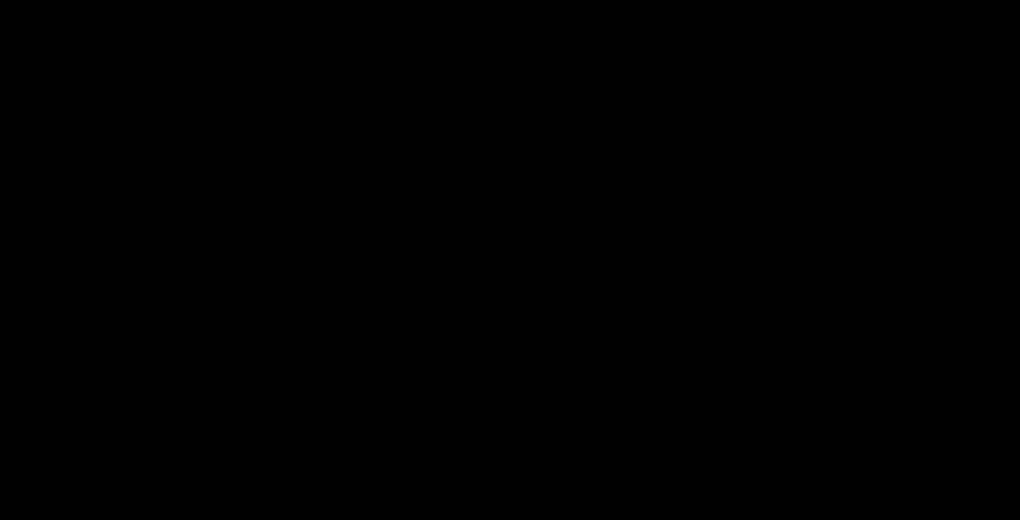
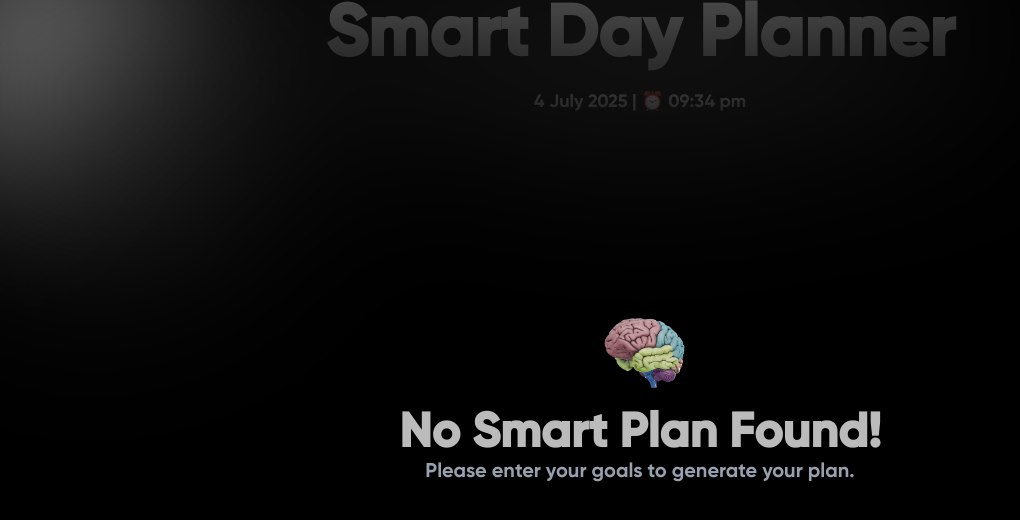
Before and after one commit to KrushnaX0X0/smart-day-planner, a Next.js app: page /loaddata in a window 1280 px wide. Shown: the top 520 px of the page, without its empty margins (0-1020 px from the left). Built offline with nearby package versions, Linux system fonts and the light colour scheme.

Commit message:
add card

```diff
--- a/app/api/gemini/route.js
+++ b/app/api/gemini/route.js
@@ -8,7 +8,8 @@
 
 export const POST = async (req,res) => {
    const body = await req.json();
-   const { userMessage } = await body.userMessage;;
+     const { userMessage } = body;
+     console.log(userMessage)
 
     const prompt = `You are a Smart Day Planner AI assistant.
 
@@ -51,7 +52,7 @@
 
     const aiText = response.choices[0].message.content;
 
-    return new Response(JSON.stringify({ plan: aiText }), {
+   return new Response(JSON.stringify({ plan: aiText }), {
       status: 200,
       headers: { "Content-Type": "application/json" },
     });
--- /dev/null
+++ b/app/components/Card.jsx
@@ -0,0 +1,15 @@
+import React from 'react'
+
+function Card({time,description,topic}) {
+  return (
+    <div className='h-[50vh] w-56 size-18  z-20 relative  shadow-black shadow-xl/30 bg-white/10 shadow-lg  backdrop-blur-md   rounded-2xl flex flex-col  items-center gap-10 p-5 text-center overflow-hidden '>
+          <h1 className='text-2xl z-10'>{topic}</h1>
+          <p className='z-10'>{description}</p>
+          <span className='z-10'>{time}</span>
+
+          <div className="absolute top-[-20px] left-0 h-[80px] w-[60px] show6 z-0 overflow-hidden"></div>
+    </div>
+  )
+}
+
+export default Card
--- a/app/components/Hero.jsx
+++ b/app/components/Hero.jsx
@@ -7,23 +7,6 @@
 
 function Hero() {
 
-    const [prompt, setPrompt] = useState("");
-
-    const handleAsk = async () => {
-
-    const res = await axios.post("/api/gemini", {
-      method: "POST",
-      body: JSON.stringify({ prompt }),
-      headers: { "Content-Type": "application/json" },
-    });
-     const data = await res.json();
-     console.log(data.reply);
-
-    };
-
-    useEffect(()=>{
-     handleAsk()
-    },[])
   return (
     <div className="h-screen w-screen bg-black flex justify-center items-center flex-col px-4 relative">
       <div className="flex justify-center items-center flex-col w-full text-center">
--- a/app/components/Loading.jsx
+++ b/app/components/Loading.jsx
@@ -7,14 +7,11 @@
         <div className="absolute inset-3 rounded-full bg-gradient-to-r from-blue-400 via-purple-500 to-pink-500 blur-2xl opacity-20"></div>
       </div>
 
-
-
-      {/* AI message */}
       <p className="mt-6 text-center text-3xl font-medium text-slate-300 animate-pulse">
         AI is generating your Smart Day Plan...
       </p>
 
-      {/* Background floating orb effect */}
+
       <div className="absolute top-[10%] left-[5%] w-72 h-72 bg-white rounded-full blur-[120px] opacity-20 animate-pulse" />
       <div className="absolute bottom-[10%] right-[5%] w-72 h-72 bg-yellow-500 rounded-full blur-[100px] opacity-20 " />
 
--- a/app/globals.css
+++ b/app/globals.css
@@ -25,9 +25,14 @@
   overflow-x: hidden;
 }
 
+ body::-webkit-scrollbar{
+  display: none;
+ }
+
 .show{
     background-color: rgba(226, 240, 238, 0.952);
     filter: blur(130px);
+    z-index: 0;
 
 }
 
@@ -35,7 +40,22 @@
 .show1{
     background-color: rgb(253, 237, 14);
     filter: blur(100px);
+       z-index: 0;
 }
+
+.show5{
+    background-color: rgb(255, 255, 255);
+    filter: blur(90px);
+    z-index: 0;
+}
+
+
+.show6{
+    background-color: rgb(21, 224, 224);
+    filter: blur(50px);
+    z-index: 0;
+}
+
 
 
 .font1{
@@ -147,8 +167,15 @@
   animation: none;
 }
 
+.glass-1{
+background: rgba(8, 8, 8, 1);
+border-radius: 16px;
+box-shadow: 0 4px 30px rgba(0, 0, 0, 0.1);
+backdrop-filter: blur(0px);
+-webkit-backdrop-filter: blur(0px);
+border: 1px solid rgba(8, 8, 8, 1);
 
-
+}
 
 .star-border-container {
   display: inline-block;
--- a/app/loaddata/page.js
+++ b/app/loaddata/page.js
@@ -1,25 +1,112 @@
 "use client"
 import React, { useEffect, useState } from 'react'
+import Card from '../components/Card'
+import brain from "../img/brain.png";
+import ShinyText from '../components/ShinyText';
 
 function page() {
-    const [data, setdata] = useState({})
+    const [data, setdata] = useState([])
+    const [formattedTime, setFormattedTime] = useState("");
+    const [formattedDate, setFormattedDate] = useState("");
     // const [loading, setLoading] = useState(true);
 
 
 
-    const loaddata =  () => {
-        const dataapi =  localStorage.getItem("smart_day_plan")
+    const loaddata = () => {
+        const dataapi = localStorage.getItem("smart_day_plan")
         const parsed = dataapi ? JSON.parse(dataapi) : null;
-         console.log(parsed)
+        setdata(parsed?.day_plan)
 
     }
+
+
+
+
     useEffect(() => {
         loaddata()
-        loaddata()
+
     }, [])
 
+
+    useEffect(() => {
+        const updateTime = () => {
+            const now = new Date();
+
+            const time = now.toLocaleTimeString("en-IN", {
+                hour: "2-digit",
+                minute: "2-digit",
+                hour12: true,
+                timeZone: "Asia/Kolkata",
+            });
+
+            const date = now.toLocaleDateString("en-IN", {
+                day: "numeric",
+                month: "long",
+                year: "numeric",
+                timeZone: "Asia/Kolkata",
+            });
+
+            setFormattedTime(time);
+            setFormattedDate(date);
+        };
+
+        updateTime(); // initial call
+        const interval = setInterval(updateTime, 1000); // update every second
+        return () => clearInterval(interval);
+    }, []);
+    console.log(data)
+
     return (
-        <div>
+
+        <div className='h-screen w-screen relative '>
+
+            <div className='  w-full flex  gap-10 z-30 flex-wrap  '>
+                <div className="text-center mb-10 w-full z-20 relative ">
+                    {/* <h1 className="text-7xl font-bold"> Smart Day Planner</h1> */}
+                        <ShinyText text="Smart Day Planner" disabled={false} speed={3} className='custom-class text-7xl font-bold text-white  ' />
+                    <div className="text-lg text-gray-300 mt-4">
+                        {formattedDate} | ⏰ {formattedTime}
+                    </div>
+                </div>
+
+                <div className='min-h-[70vh] w-full flex  gap-10 z-30 flex-wrap p-6  '>
+                    {
+                        data?.map((iteam, index) => (
+                            <div key={index} className='flex flex-col '>
+                                <Card time={iteam?.time} description={iteam?.description} topic={iteam?.topic} />
+                            </div>
+                        )
+                        )
+                    }
+
+
+
+
+
+
+                </div>
+            </div>
+
+
+
+
+              {
+                        !data ? (
+                            <div className=" absolute top-0 h-screen w-screen flex flex-col items-center justify-center text-white  text-center backdrop-blur-[100px]  z-30 ">
+
+                                <div className="animate-bounce text-8xl "> <img src={brain.src} alt="AI Brain" className="h-16 sm:h-20 inline-block ml-2 animate-float up-down-animation" /></div>
+
+
+                                <h2 className="text-5xl font-semibold text-white animate-pulse z-10">
+                                    No Smart Plan Found!
+                                </h2>
+
+                                <p className="   text-gray-400 text-xl z-20">Please enter your goals to generate your plan.</p>
+                            </div>
+                        ) : null
+                    }
+                     <div className="absolute top-[-20px] left-[-20px] h-[150px] w-[150px] show5 z-0 overflow-hidden"></div>
+
         </div>
     )
 }
--- a/app/userinput/page.js
+++ b/app/userinput/page.js
@@ -9,10 +9,14 @@
 function page() {
   const route = useRouter()
   const [userinput, setuserinput] = useState("")
-  const [loading, setloading] = useState(true)
+  const [loading, setloading] = useState(false)
 
 
   const aigenretor = async () => {
+
+       if(!userinput) {
+        return
+       }
     const res = await fetch("/api/gemini", {
       method: "POST",
       headers: { "Content-Type": "application/json" },
@@ -48,7 +52,6 @@
     <div className='h-screen w-full relative '>
       <div className='pt-16  text-center text-white text-4xl z-10 relative md:text-6xl md:leading-24 '>
         <ShinyText text="What do you want to  achieve today ?" disabled={false} speed={3} className='custom-class' />
-
       </div>
       <p className='text-2xl text-center white-bule md:ml-46 md:text-start '>
         Let AI turn your goals into a smart plan 🤖.</p>
```
